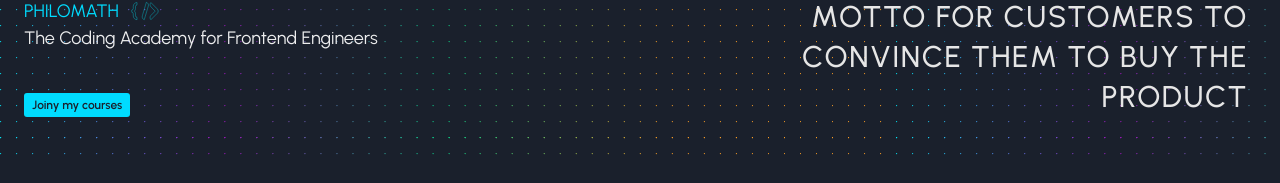
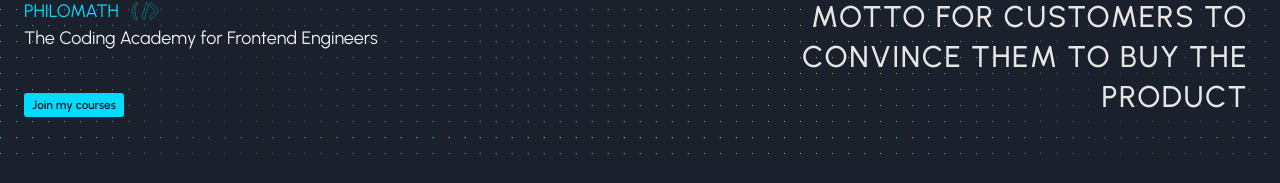
Before and after one commit to evangelia-business/website, a Next.js app: page / in a window 1280 px wide. Shown: the part 119-302 px from the top of the page. Built offline with nearby package versions, Linux system fonts and the light colour scheme.

Commit message:
#10 installed jest, react testing library and add some tests

```diff
--- a/package.json
+++ b/package.json
@@ -10,7 +10,7 @@
     "format": "prettier --check --ignore-path .gitignore .",
     "format:fix": "prettier --write --ignore-path .gitignore .",
     "prepare": "husky install",
-    "test": "echo \"No tests specified\" && exit 0"
+    "test": "jest"
   },
   "lint-staged": {
     "*.{js,jsx,ts,tsx,json,css,md}": "prettier --write"
--- a/src/components/Banner/Banner.tsx
+++ b/src/components/Banner/Banner.tsx
@@ -45,13 +45,18 @@ export default function Banner() {
               fontSize={['0.9rem', '1.125rem', '1.125rem', '1.125rem']}
               display={{ base: 'none', md: 'block' }}
             >
-              {' '}
               The Coding Academy for Frontend Engineers
             </Text>
           </Box>
           <Box textAlign={['center', 'center', 'left', 'left']}>
-            <Button colorScheme="brand" bg="primary" size="xs">
-              Joiny my courses
+            <Button
+              role="button"
+              name="join-courses"
+              colorScheme="brand"
+              bg="primary"
+              size="xs"
+            >
+              Join my courses
             </Button>
           </Box>
         </Flex>
--- a/src/components/Menu/Menu.tsx
+++ b/src/components/Menu/Menu.tsx
@@ -9,6 +9,7 @@ export default function Menu() {
       <HStack as="nav" spacing="1rem">
         <Link
           as={NextLink}
+          data-testid="home-link"
           href="https://www.evangelia.me"
           className={styles.menuItem}
         >
@@ -16,6 +17,7 @@ export default function Menu() {
         </Link>
         <Link
           as={NextLink}
+          data-testid="tech-link"
           href="https://tech.evangelia.me"
           className={styles.menuItem}
         >
```
Also changed, not shown: jest.config.ts (added, +22 -0 lines), 2 other files (tests, documents, lock files or other folders).
